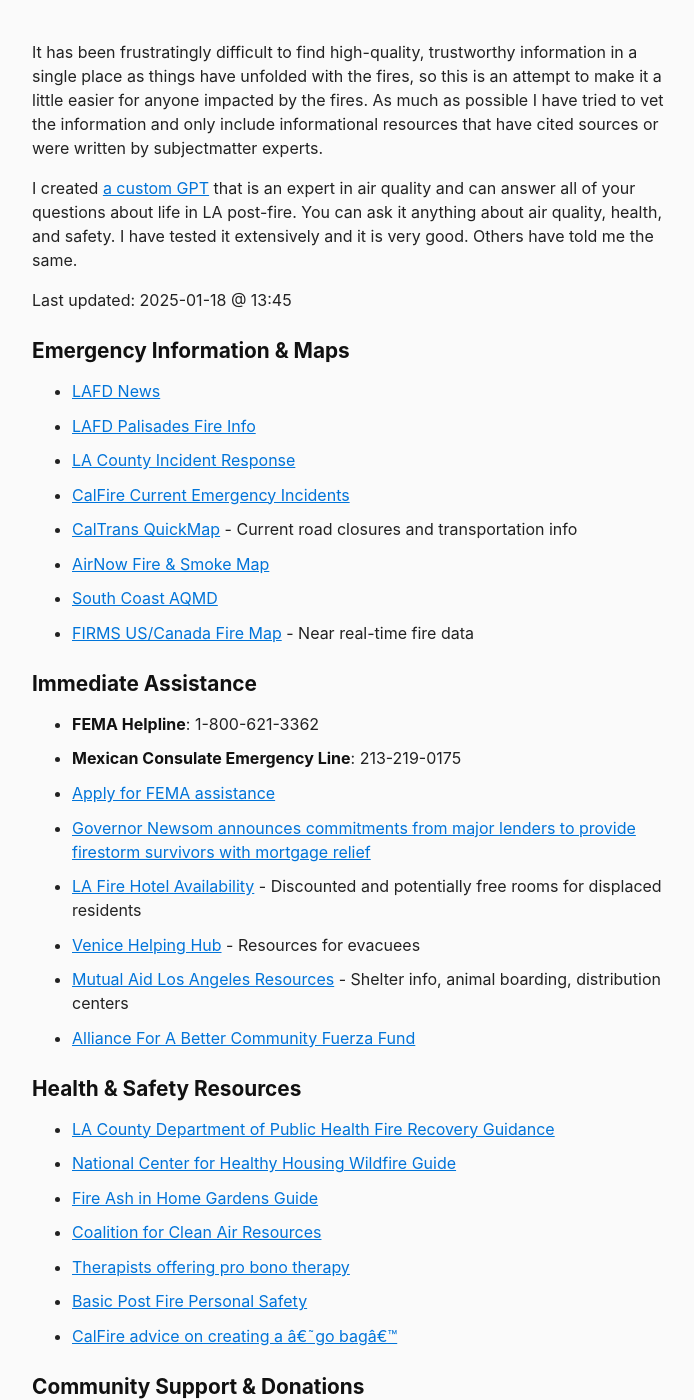
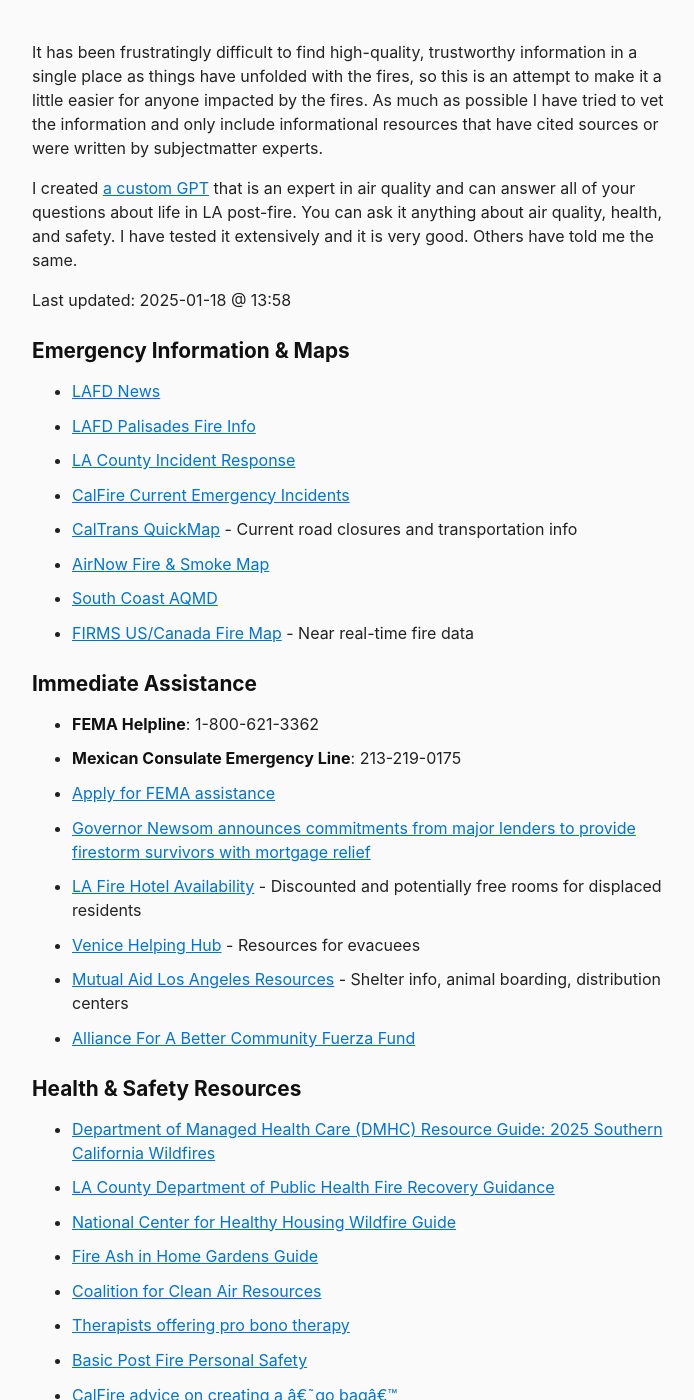
Before and after one commit to bradbarrish/la-fires-help, a Jekyll site: the page built from index.md, in a window 1280 px wide and 1400 px high. Shown: the whole window, without its empty margins (288-982 px from the left). Built offline with Jekyll 4.4.1, drawn with Linux system fonts in a browser that asks for light colours.

Commit message:
Deploy latest production updates

```diff
--- a/index.md
+++ b/index.md
@@ -5,7 +5,7 @@ It has been frustratingly difficult to find high-quality, trustworthy informatio
 
 I created [a custom GPT](https://chatgpt.com/g/g-678a7b3ebf648191a203f5d964cdf12d-post-la-fires-gpt) that is an expert in air quality and can answer all of your questions about life in LA post-fire. You can ask it anything about air quality, health, and safety. I have tested it extensively and it is very good. Others have told me the same.
 
-Last updated: 2025-01-18 @ 13:45
+Last updated: 2025-01-18 @ 13:58
 
 ## Emergency Information & Maps
 - [LAFD News](https://lafd.org/news)
@@ -28,6 +28,7 @@ Last updated: 2025-01-18 @ 13:45
 - [Alliance For A Better Community Fuerza Fund](https://afabc.org/fuerza-fund/)
 
 ## Health & Safety Resources
+- [Department of Managed Health Care (DMHC) Resource Guide: 2025 Southern California Wildfires](https://www.dmhc.ca.gov/Portals/0/Docs/DO/DMHCResourceGuide2025Wildfires.pdf)
 - [LA County Department of Public Health Fire Recovery Guidance](http://www.publichealth.lacounty.gov/eh/safety/returning-home-after-fire.htm)
 - [National Center for Healthy Housing Wildfire Guide](https://nchh.org/information-and-evidence/learn-about-healthy-housing/emergencies/wildfires/after-the-fire/)
 - [Fire Ash in Home Gardens Guide](https://www.cdph.ca.gov/Programs/CCDPHP/DEODC/CDPH%20Document%20Library/FireAshHomeGardens.pdf)
```
